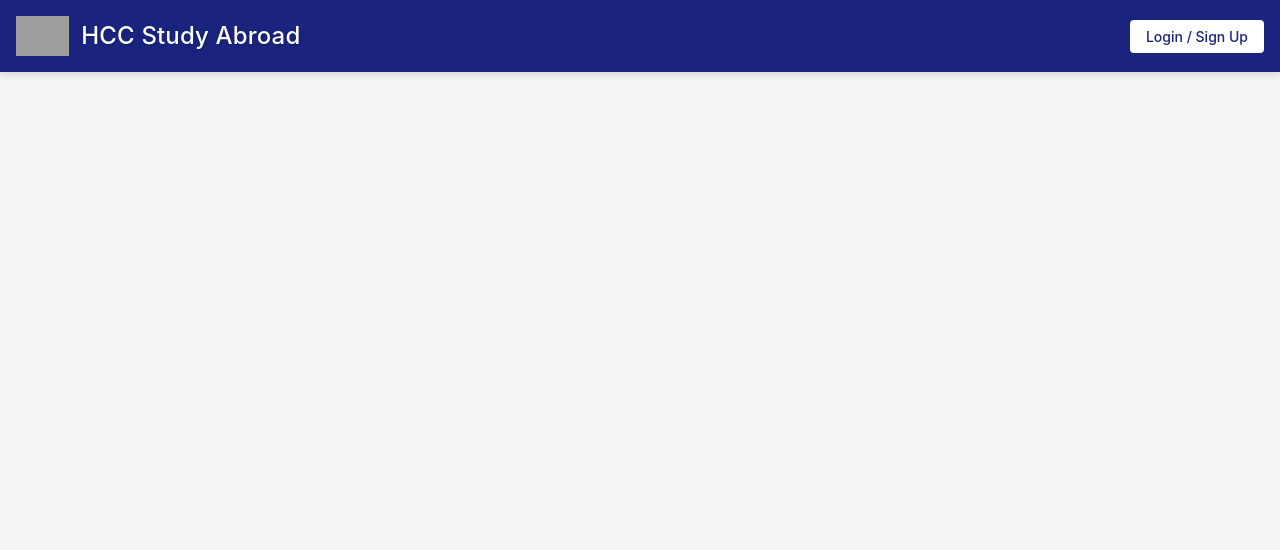
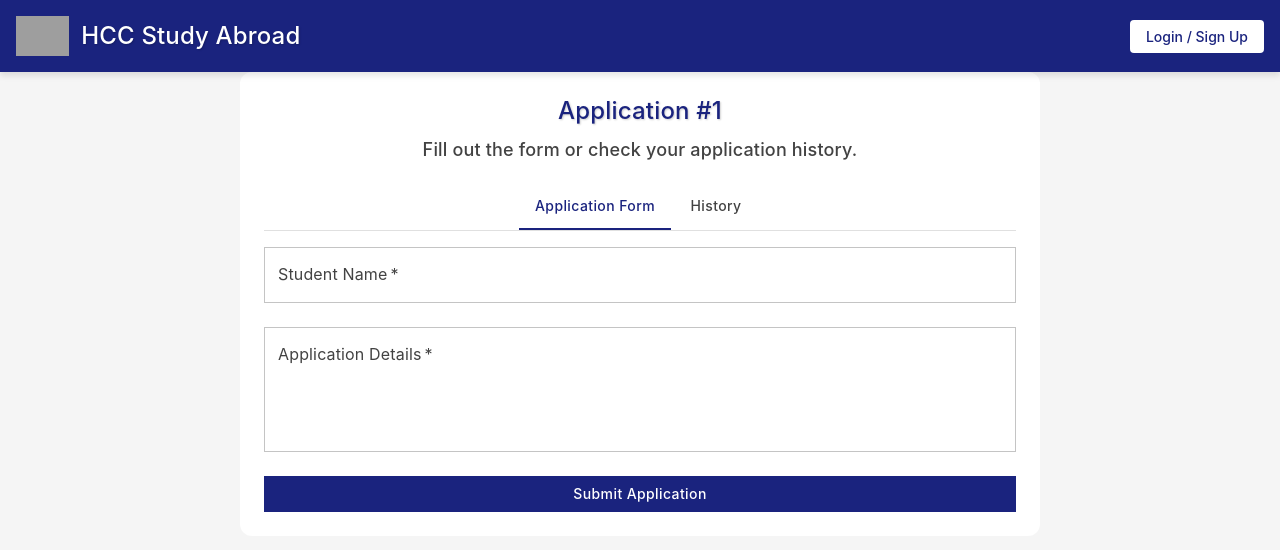
Before and after one commit to Mishmash-Abroad/studyabroad, a React (Create React App) app in the folder mishmash/frontend/: page /apply/1 in a window 1280 px wide. Shown: the top 550 px of the page. Built offline with nearby package versions, Linux system fonts and the light colour scheme; grey boxes are pictures that could not be loaded.

Commit message:
added start for application view page

```diff
--- a/mishmash/frontend/src/App.js
+++ b/mishmash/frontend/src/App.js
@@ -26,7 +26,7 @@ import Dashboard from "./pages/Dashboard";
 import HomePage from "./pages/HomePage";
 import TopNavBar from "./components/TopNavBar";
 import LoginModal from "./components/LoginModal";
-
+import ApplicationPage from "./pages/ApplicationPage";
 function App() {
   const [showLoginModal, setShowLoginModal] = useState(false);
 
@@ -44,6 +44,7 @@ function App() {
               </ProtectedRoute>
             }
           />
+          <Route path="/apply/:id" element={<ApplicationPage />} />
         </Routes>
         {showLoginModal && (
           <LoginModal onClose={() => setShowLoginModal(false)} />
--- /dev/null
+++ b/mishmash/frontend/src/pages/ApplicationPage.js
@@ -0,0 +1,157 @@
+import React, { useState } from "react";
+import { styled } from "@mui/material/styles";
+import { useParams, useNavigate } from "react-router-dom";
+import { TextField, Button, Typography, Box } from "@mui/material";
+import Tab from "@mui/material/Tab";
+import Tabs from "@mui/material/Tabs";
+import Paper from "@mui/material/Paper";
+import axios from "axios";
+
+// -------------------- STYLES --------------------
+const PageContainer = styled("div")(({ theme }) => ({
+  paddingTop: "72px",
+  minHeight: "100vh",
+  backgroundColor: theme.palette.background.default,
+}));
+
+const ContentContainer = styled(Paper)(({ theme }) => ({
+  maxWidth: "800px",
+  margin: "0 auto",
+  padding: "24px",
+  borderRadius: theme.shape.borderRadius.large,
+  boxShadow: theme.shadows[3],
+}));
+
+const Header = styled("div")({
+  marginBottom: "16px",
+  textAlign: "center",
+});
+
+const StyledTabContainer = styled(Box)(({ theme }) => ({
+  borderBottom: `1px solid ${theme.palette.divider}`,
+  marginBottom: "16px",
+}));
+
+// -------------------- COMPONENT LOGIC --------------------
+const ApplicationPage = () => {
+  const { id } = useParams();
+  const navigate = useNavigate();
+
+  // Tab management
+  const [activeTab, setActiveTab] = useState(0);
+
+  // Form fields
+  const [studentName, setStudentName] = useState("");
+  const [details, setDetails] = useState("");
+
+  // State for loading and error
+  const [error, setError] = useState("");
+  const [loading, setLoading] = useState(false);
+
+  const handleTabChange = (event, newValue) => {
+    setActiveTab(newValue);
+  };
+
+  const handleSubmitApplication = async (e) => {
+    e.preventDefault();
+    setError("");
+    setLoading(true);
+
+    try {
+      const response = await axios.post(`http://localhost:8000/apply/${id}/submit/`, {
+        studentName,
+        details,
+      });
+
+      if (response.status === 201) {
+        navigate(`/dashboard`);
+      }
+    } catch (err) {
+      setError(err.response?.data?.error || "An error occurred while submitting.");
+    } finally {
+      setLoading(false);
+    }
+  };
+
+  const renderTabContent = () => {
+    switch (activeTab) {
+      case 0: // Application Form
+        return (
+          <form onSubmit={handleSubmitApplication}>
+            <Box mb={3}>
+              <TextField
+                fullWidth
+                label="Student Name"
+                variant="outlined"
+                value={studentName}
+                onChange={(e) => setStudentName(e.target.value)}
+                required
+              />
+            </Box>
+            <Box mb={3}>
+              <TextField
+                fullWidth
+                label="Application Details"
+                variant="outlined"
+                multiline
+                rows={4}
+                value={details}
+                onChange={(e) => setDetails(e.target.value)}
+                required
+              />
+            </Box>
+            {error && (
+              <Typography color="error" mb={2}>
+                {error}
+              </Typography>
+            )}
+            <Button
+              type="submit"
+              variant="contained"
+              color="primary"
+              disabled={loading}
+              fullWidth
+            >
+              {loading ? "Submitting..." : "Submit Application"}
+            </Button>
+          </form>
+        );
+      case 1: // Application History
+        return (
+          <Typography>
+            No application history is available at the moment. Check back later.
+          </Typography>
+        );
+      default:
+        return null;
+    }
+  };
+
+  return (
+    <PageContainer>
+      <ContentContainer>
+        <Header>
+          <Typography variant="h4" color="primary" gutterBottom>
+            Application #{id}
+          </Typography>
+          <Typography variant="subtitle1" color="textSecondary">
+            Fill out the form or check your application history.
+          </Typography>
+        </Header>
+
+        {/* Tabs for switching views */}
+        <StyledTabContainer>
+          <Tabs value={activeTab} onChange={handleTabChange} centered>
+            <Tab label="Application Form" />
+            <Tab label="History" />
+          </Tabs>
+        </StyledTabContainer>
+
+        {/* Render content based on the active tab */}
+        {renderTabContent()}
+      </ContentContainer>
+    </PageContainer>
+  );
+};
+
+export default ApplicationPage;
```
Also changed, not shown: 2 other files (tests, documents, lock files or other folders).
